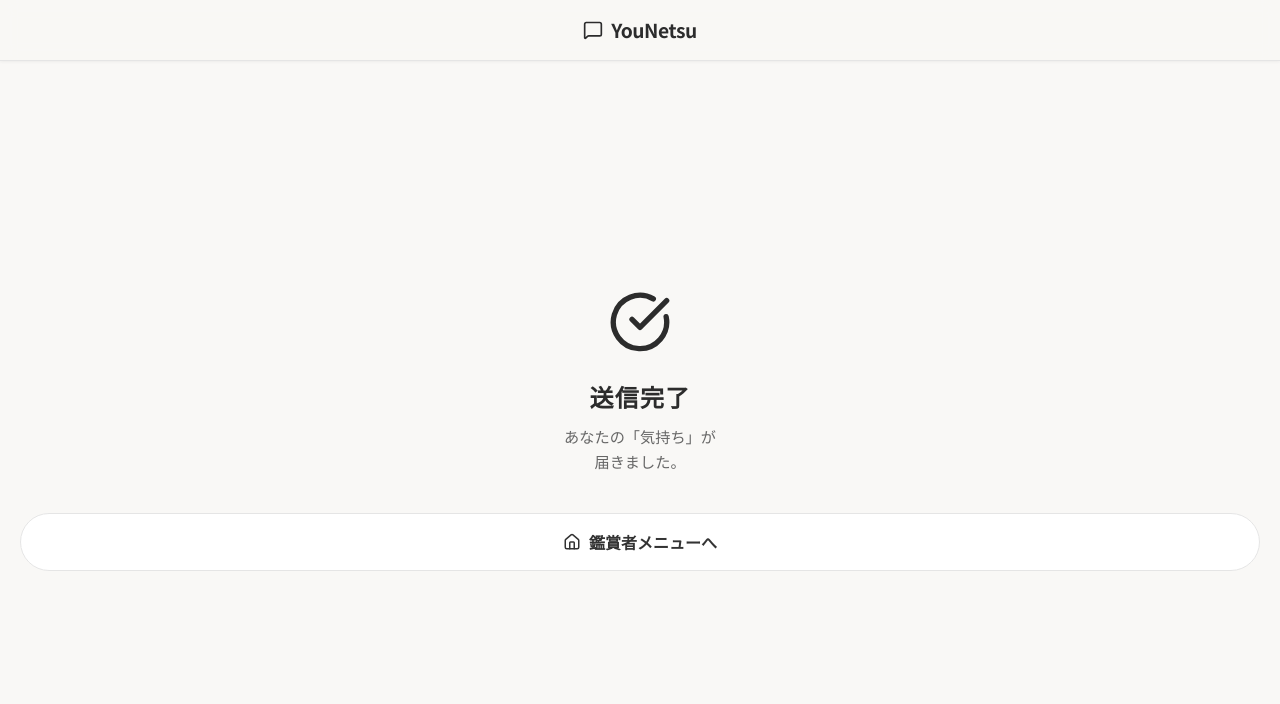
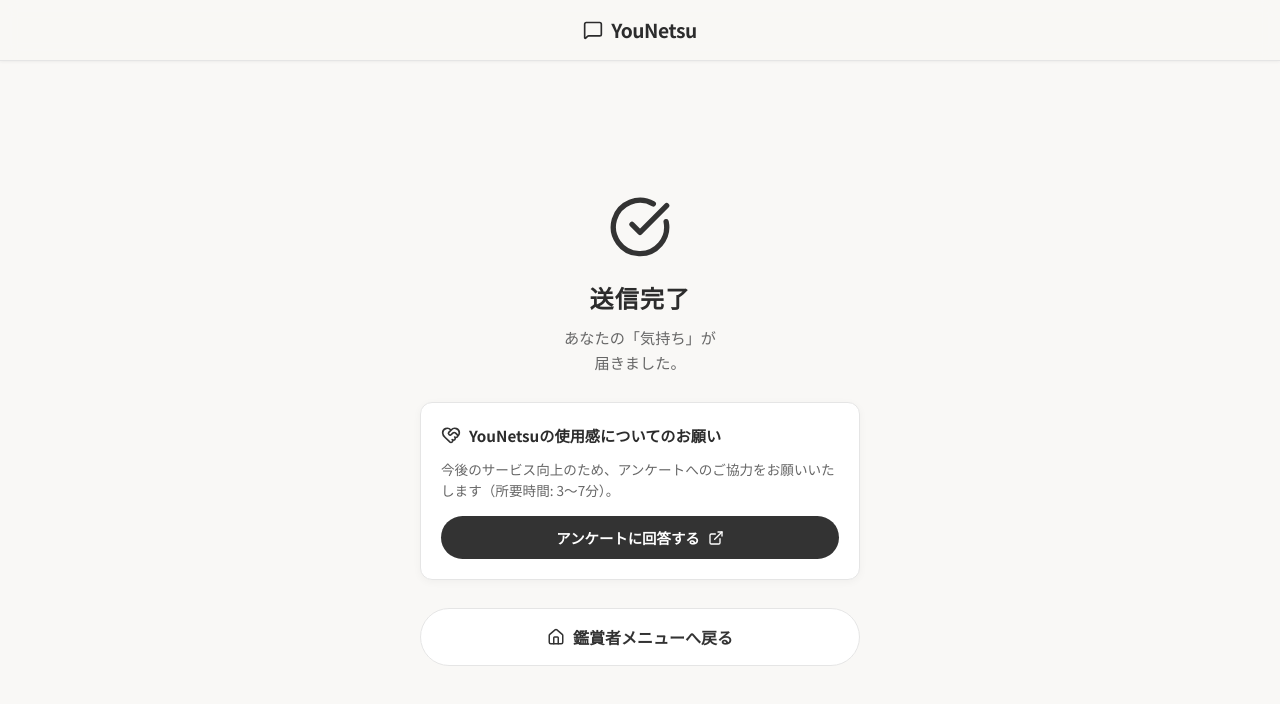
Before and after one commit to akaumigame6/younetsu, a Next.js app: page /events/1/survey/complete in a window 1280 px wide. Shown: the top 704 px of the page. Built offline with nearby package versions, Linux system fonts and the light colour scheme; no server answers; the database is empty.

Commit message:
✨使用感アンケート追加

```diff
--- a/src/app/events/[eventId]/survey/complete/page.tsx
+++ b/src/app/events/[eventId]/survey/complete/page.tsx
@@ -1,37 +1,118 @@
 "use client";
-import { useRouter, useParams } from 'next/navigation';
-import { CheckCircle, Home } from 'lucide-react';
+import { Suspense } from 'react';
+import { useRouter, useParams, useSearchParams } from 'next/navigation';
+import { CheckCircle, Home, ExternalLink, HeartHandshake } from 'lucide-react';
+import { APP_FEEDBACK_FORM_URL } from '../../../../../constants/links';
 
 /**
- * CompleteSend - 送信完了ページ
- * 感想送信後に表示される。鑑賞者メニューへのナビゲーションを提供。
+ * CompleteSendContent - 送信完了画面本体
+ * 感想送信後、または個別枠スキップ時に表示される。
+ * 外部フォーム（YouNetsu使用感アンケート）への誘導および鑑賞者メニューへのナビゲーションを提供。
  */
-export default function CompleteSend() {
+function CompleteSendContent() {
   const router = useRouter();
   const params = useParams();
+  const searchParams = useSearchParams();
   const eventId = params?.eventId as string | undefined;
+  const isSkipped = searchParams.get('from') === 'skip';
 
   return (
     <div
       className="content-area fade-in"
-      style={{ justifyContent: 'center', alignItems: 'center', textAlign: 'center' }}
+      style={{
+        justifyContent: 'center',
+        alignItems: 'center',
+        textAlign: 'center',
+        maxWidth: '480px',
+        margin: '0 auto',
+        width: '100%',
+      }}
     >
-      <CheckCircle size={64} color="var(--color-text)" style={{ marginBottom: '24px' }} />
+      <CheckCircle size={64} color="var(--color-primary, var(--color-text))" style={{ marginBottom: '20px' }} />
 
-      <h1 className="title">送信完了</h1>
-      <p className="subtitle" style={{ marginBottom: '40px' }}>
-        あなたの「気持ち」が
-        <br />
-        届きました。
+      <h1 className="title">{isSkipped ? 'ご参加ありがとうございました' : '送信完了'}</h1>
+      <p className="subtitle" style={{ marginBottom: '28px' }}>
+        {isSkipped ? (
+          <>
+            イベントにご来場いただき
+            <br />
+            ありがとうございました。
+          </>
+        ) : (
+          <>
+            あなたの「気持ち」が
+            <br />
+            届きました。
+          </>
+        )}
       </p>
 
-      <button className="btn-secondary" onClick={() => {
-        const nextPath = eventId ? `/events/${eventId}/viewer` : '/viewer';
-        router.push(nextPath);
-      }}>
+      {/* 使用感アンケート案内カード */}
+      <div
+        className="card"
+        style={{
+          width: '100%',
+          textAlign: 'left',
+          marginBottom: '28px',
+          padding: '20px',
+          border: '1px solid var(--color-border)',
+          backgroundColor: 'var(--color-surface)',
+          borderRadius: 'var(--radius-md, 12px)',
+          display: 'flex',
+          flexDirection: 'column',
+          gap: '12px',
+        }}
+      >
+        <div style={{ display: 'flex', alignItems: 'center', gap: '8px' }}>
+          <HeartHandshake size={20} color="var(--color-primary, #e11d48)" />
+          <span style={{ fontWeight: 700, fontSize: '0.95rem' }}>
+            YouNetsuの使用感についてのお願い
+          </span>
+        </div>
+        <p style={{ fontSize: '0.85rem', color: 'var(--color-text-light)', lineHeight: '1.5', margin: 0 }}>
+          今後のサービス向上のため、アンケートへのご協力をお願いいたします（所要時間: 3〜7分）。
+        </p>
+        <a
+          href={APP_FEEDBACK_FORM_URL}
+          target="_blank"
+          rel="noopener noreferrer"
+          className="btn-primary"
+          style={{
+            display: 'flex',
+            alignItems: 'center',
+            justifyContent: 'center',
+            gap: '8px',
+            textDecoration: 'none',
+            fontSize: '0.9rem',
+            padding: '10px 16px',
+            width: '100%',
+            marginTop: '4px',
+          }}
+        >
+          <span>アンケートに回答する</span>
+          <ExternalLink size={16} />
+        </a>
+      </div>
+
+      <button
+        className="btn-secondary"
+        style={{ width: '100%' }}
+        onClick={() => {
+          const nextPath = eventId ? `/events/${eventId}/viewer` : '/viewer';
+          router.push(nextPath);
+        }}
+      >
         <Home size={18} />
-        鑑賞者メニューへ
+        鑑賞者メニューへ戻る
       </button>
     </div>
   );
 }
+
+export default function CompleteSend() {
+  return (
+    <Suspense fallback={<div className="content-area" style={{ textAlign: 'center' }}>読み込み中...</div>}>
+      <CompleteSendContent />
+    </Suspense>
+  );
+}
--- a/src/app/events/[eventId]/survey/exhibits/page.tsx
+++ b/src/app/events/[eventId]/survey/exhibits/page.tsx
@@ -59,7 +59,9 @@ export default function ExhibitSelect() {
   };
 
   const handleSkipToMenu = () => {
-    const nextPath = eventId ? `/events/${eventId}/viewer` : '/viewer';
+    const nextPath = eventId
+      ? `/events/${eventId}/survey/complete?from=skip`
+      : `/survey/complete?from=skip`;
     router.push(nextPath);
   };
 
--- /dev/null
+++ b/src/constants/links.ts
@@ -0,0 +1,7 @@
+/**
+ * アプリ内共通リンク・外部URL定数
+ */
+
+// YouNetsuアプリ使用感アンケートフォーム（Microsoft Forms）
+export const APP_FEEDBACK_FORM_URL =
+  'https://forms.cloud.microsoft/Pages/ResponsePage.aspx?id=6Zxr3Lqm0069Z5-eOshc8SETjIcSQYJKtF8eyFtwfLxUNFg5T0QzOEM2QVEwTE84Vk9HSU40Q1dRUS4u';
```
Also changed, not shown: src/app/events/[eventId]/viewer/page.tsx (+48 -1 lines).
